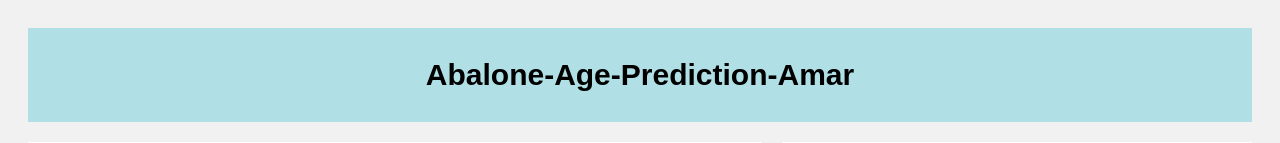
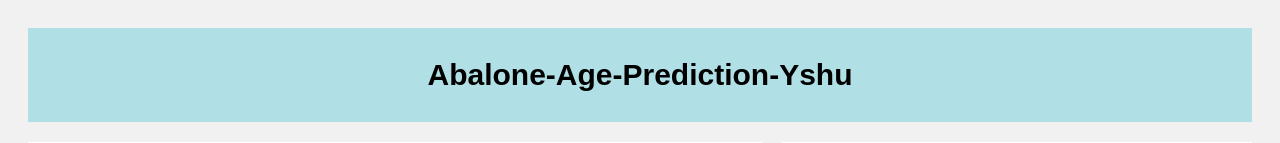
Before and after one commit to amar-m-cloud/Abalone-Age-Prediction, a Flask app: page / in a window 1280 px wide. Shown: the top 143 px of the page. Run offline with Flask 3, Linux system fonts and the light colour scheme; parts of the project's set-up code (start-up, migrations or seed data) failed here and were passed over.

Commit message:
Update weblone.html

```diff
--- a/templates/weblone.html
+++ b/templates/weblone.html
@@ -7,7 +7,7 @@
 <body>
 
 <div class="header">
-  <h2>Abalone-Age-Prediction-Amar</h2>
+  <h2>Abalone-Age-Prediction-Yshu</h2>
 </div>
 
 <div class="row">
```
